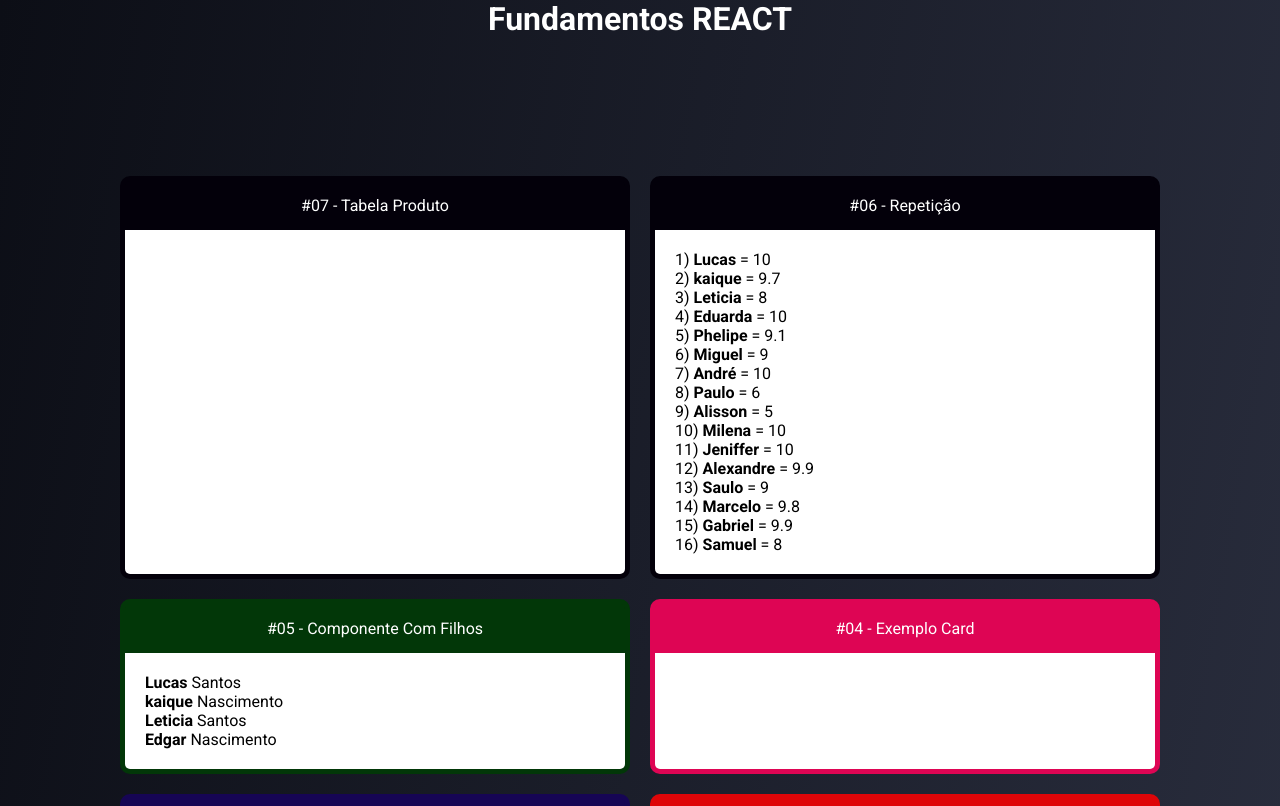
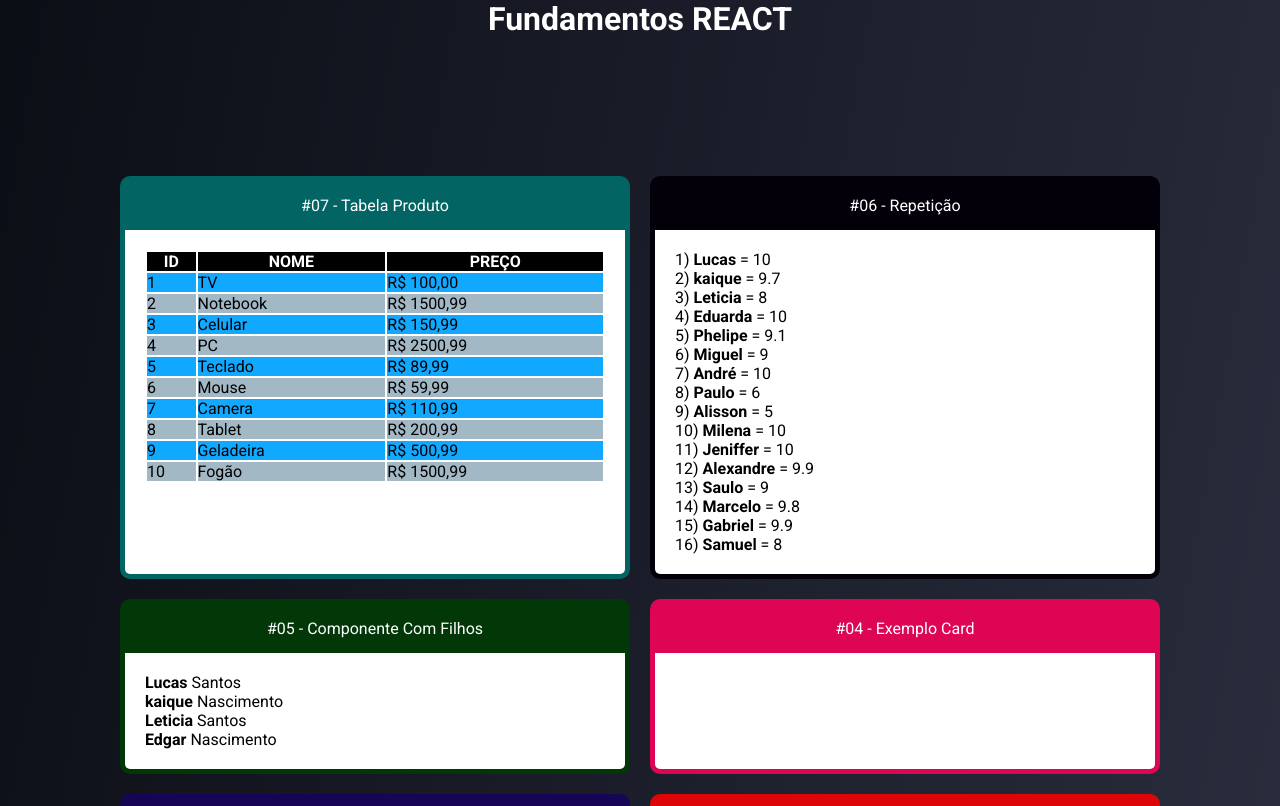
Before and after one commit to Lukas656/Aula-Reack, a React (Create React App) app: page / in a window 1280 px wide. Shown: the top 806 px of the page. Built offline with nearby package versions, Linux system fonts and the light colour scheme.

Commit message:
Desafio tabela Produtos

```diff
--- a/src/App.jsx
+++ b/src/App.jsx
@@ -6,14 +6,15 @@ import Aleatorio from "./components/basicos/Aleatorio";
 import Card from "./components/layout/Card";
 import Familia from "./components/basicos/Familia";
 import ListaAlunos from './components/repeticao/List';
+import Produtos from './components/repeticao/Produtos';
 // eslint-disable-next-line import/no-anonymous-default-export
 export default function (props){
     return (
         <>
         <h1>Fundamentos REACT</h1>
         <div className="cards">
-        <Card titulo="#07 - Tabela Produto" color="rgb(3, 0, 10)">
-
+        <Card titulo="#07 - Tabela Produto" color="rgb(3, 100, 100)">
+            <Produtos/>
         </Card>
         <Card titulo="#06 - Repetição" color="rgb(3, 0, 10)">
             <ListaAlunos/>
--- /dev/null
+++ b/src/components/repeticao/Produtos.jsx
@@ -0,0 +1,37 @@
+import React from "react";
+import produtos from '../../data/produtos';
+import './TabelaProdutos.css';
+
+// eslint-disable-next-line import/no-anonymous-default-export
+export default (props)=>{
+
+    function getLinhas(){
+        return produtos.map((produto, i )=>{
+            return(
+                <tr className={i % 2 === 0 ? 'Par' : 'Impar'}>
+                    <td>{produto.id}</td>
+                    <td>{produto.nome} </td>
+                    <td>R$ {produto.preco.toFixed(2).replace('.', ',')}</td>
+                </tr>
+            )
+        })
+    }
+return(
+    <div className="TabelaProdutos">
+        <table>
+            <thead>
+                <tr>
+                    <th>ID</th>
+                    <th>NOME</th>
+                    <th>PREÇO</th>
+                </tr
+                >
+            </thead>
+            <tbody>
+                {getLinhas()}
+            </tbody>
+
+        </table>
+    </div>
+)
+}
--- /dev/null
+++ b/src/components/repeticao/TabelaProdutos.css
@@ -0,0 +1,15 @@
+.TabelaProdutos table{
+    width: 100%;
+}
+
+.TabelaProdutos th{
+    color: rgb(255, 255, 255);
+    background-color: rgb(0, 0, 0);
+}
+
+.TabelaProdutos .Par{
+    background-color: rgb(17, 168, 255);
+}
+.TabelaProdutos .Impar{
+    background-color: rgba(0, 61, 97, 0.363);
+}
--- /dev/null
+++ b/src/data/produtos.js
@@ -0,0 +1,15 @@
+const produtos =[
+    {id: 1, nome: 'TV', preco: 100.00 },
+    {id: 2, nome: 'Notebook', preco: 1500.99 },
+    {id: 3, nome: 'Celular', preco: 150.99 },
+    {id: 4, nome: 'PC', preco: 2500.99 },
+    {id: 5, nome: 'Teclado', preco: 89.99 },
+    {id: 6, nome: 'Mouse', preco: 59.99 },
+    {id: 7, nome: 'Camera', preco: 110.99 },
+    {id: 8, nome: 'Tablet', preco: 200.99 },
+    {id: 9, nome: 'Geladeira', preco: 500.99 },
+    {id: 10, nome: 'Fogão', preco: 1500.99 }
+]
+
+
+export default produtos;
```
